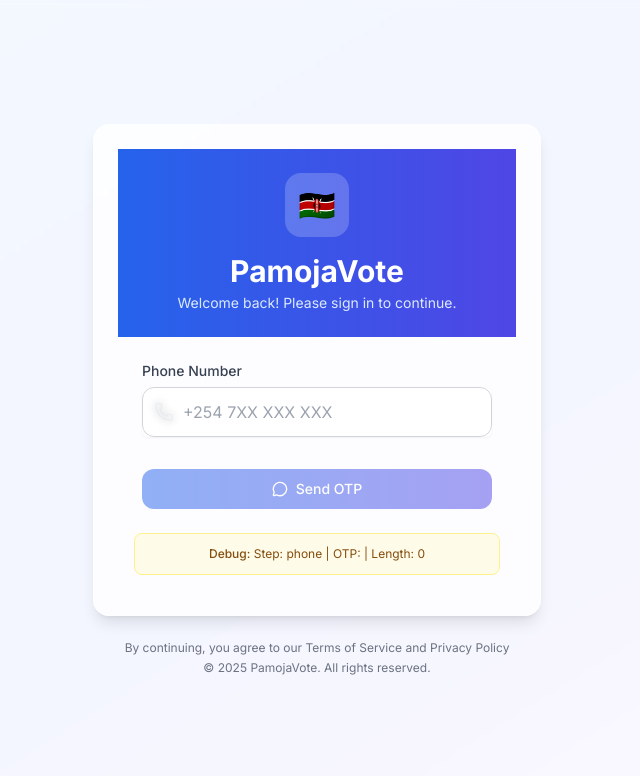
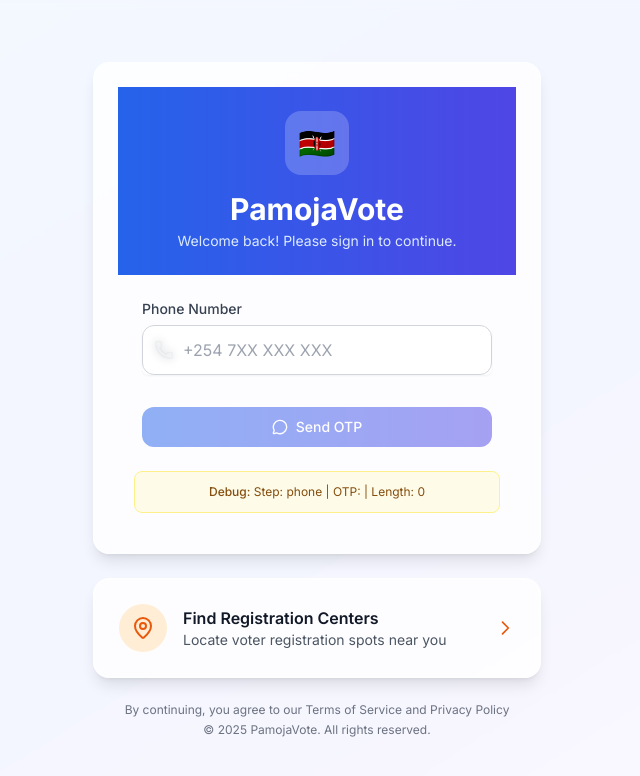
Before and after one commit to Simoh8/pamoja-vote, a React (Vite) app in the folder frontend/: page /login in a window 1280 px wide. Shown: the top 776 px of the page, without its empty margins (323-963 px from the left). Built offline with nearby package versions, Linux system fonts and the light colour scheme; no server answers.

Commit message:
hardened the login page

```diff
--- a/frontend/src/App.jsx
+++ b/frontend/src/App.jsx
@@ -120,12 +120,10 @@ function App() {
                 <Route
                   path="/find-centers"
                   element={
-                    <PrivateRoute>
-                      <div className="pb-16">
-                        <Navbar />
-                        <FindCenters />
-                      </div>
-                    </PrivateRoute>
+                    <div className="pb-16">
+                      <Navbar />
+                      <FindCenters />
+                    </div>
                   }
                 />
 
--- a/frontend/src/components/Navbar.jsx
+++ b/frontend/src/components/Navbar.jsx
@@ -3,7 +3,7 @@ import { User, LogOut } from 'lucide-react';
 import { useNavigate } from 'react-router-dom';
 
 const Navbar = () => {
-  const { user, logout } = useAuth();
+  const { user, logout, isAuthenticated } = useAuth();
   const navigate = useNavigate();
 
   const handleLogout = async () => {
@@ -19,10 +19,41 @@ const Navbar = () => {
     navigate('/profile');
   };
 
-  const handleFindCentersClick = () => {
-    navigate('/find-centers');
+  const handleLoginClick = () => {
+    navigate('/login');
   };
 
+  // If user is not authenticated, show minimal navbar
+  if (!isAuthenticated) {
+    return (
+      <nav className="bg-white shadow-sm border-b">
+        <div className="max-w-7xl mx-auto px-4 sm:px-6 lg:px-8">
+          <div className="flex justify-between items-center h-16">
+            {/* Logo */}
+            <button
+              onClick={() => navigate('/')}
+              className="flex items-center hover:opacity-80 transition-opacity cursor-pointer"
+            >
+              <div className="w-8 h-8 bg-primary rounded-full flex items-center justify-center">
+                <span className="text-white font-bold text-sm">🇰🇪</span>
+              </div>
+              <span className="ml-2 text-xl font-bold text-gray-900">PamojaVote</span>
+            </button>
+
+            {/* Login link for non-authenticated users */}
+            <button
+              onClick={handleLoginClick}
+              className="text-sm text-blue-600 hover:text-blue-800 font-medium transition-colors"
+            >
+              Sign In
+            </button>
+          </div>
+        </div>
+      </nav>
+    );
+  }
+
+  // Authenticated user navbar
   return (
     <nav className="bg-white shadow-sm border-b">
       <div className="max-w-7xl mx-auto px-4 sm:px-6 lg:px-8">
@@ -40,12 +71,6 @@ const Navbar = () => {
 
           {/* User actions */}
           <div className="flex items-center space-x-4">
-            <button
-              onClick={handleFindCentersClick}
-              className="text-sm text-blue-600 hover:text-blue-800 font-medium transition-colors"
-            >
-              Find Centers
-            </button>
             <span className="text-sm text-gray-700">
               Hey, {user?.first_name || user?.phone_number} 👋
             </span>
--- a/frontend/src/pages/Login.jsx
+++ b/frontend/src/pages/Login.jsx
@@ -2,7 +2,7 @@ import { useState, useEffect } from 'react';
 import { useNavigate } from 'react-router-dom';
 import { useMutation } from '@tanstack/react-query';
 import { motion, AnimatePresence } from 'framer-motion';
-import { Phone, MessageCircle, ArrowLeft } from 'lucide-react';
+import { Phone, MessageCircle, ArrowLeft, MapPin } from 'lucide-react';
 import { useAuth } from '../context/AuthContext';
 import { authAPI } from '../api';
 import { Button, Input, Card, Alert, OtpInput } from '../components/ui';
@@ -145,6 +145,10 @@ const Login = () => {
     setStep('phone');
     setOtp('');
     setError('');
+  };
+
+  const handleFindCenters = () => {
+    navigate('/find-centers');
   };
 
   const formatPhoneForDisplay = (phone) => {
@@ -341,6 +345,29 @@ const Login = () => {
           </Card>
         </motion.div>
 
+        {/* Find Centers Section */}
+        <motion.div
+          variants={itemVariants}
+          className="mt-6"
+        >
+          <Card className="p-6 hover:shadow-lg transition-shadow cursor-pointer border-2 border-orange-200 hover:border-orange-300" onClick={handleFindCenters}>
+            <div className="flex items-center">
+              <div className="w-12 h-12 bg-orange-100 rounded-full flex items-center justify-center mr-4">
+                <MapPin className="w-6 h-6 text-orange-600" />
+              </div>
+              <div className="flex-1">
+                <h3 className="font-semibold text-gray-900">Find Registration Centers</h3>
+                <p className="text-sm text-gray-600">Locate voter registration spots near you</p>
+              </div>
+              <div className="text-orange-600">
+                <svg className="w-5 h-5" fill="none" stroke="currentColor" viewBox="0 0 24 24">
+                  <path strokeLinecap="round" strokeLinejoin="round" strokeWidth={2} d="M9 5l7 7-7 7" />
+                </svg>
+              </div>
+            </div>
+          </Card>
+        </motion.div>
+
         {/* Footer */}
         <motion.div
           variants={itemVariants}
```
